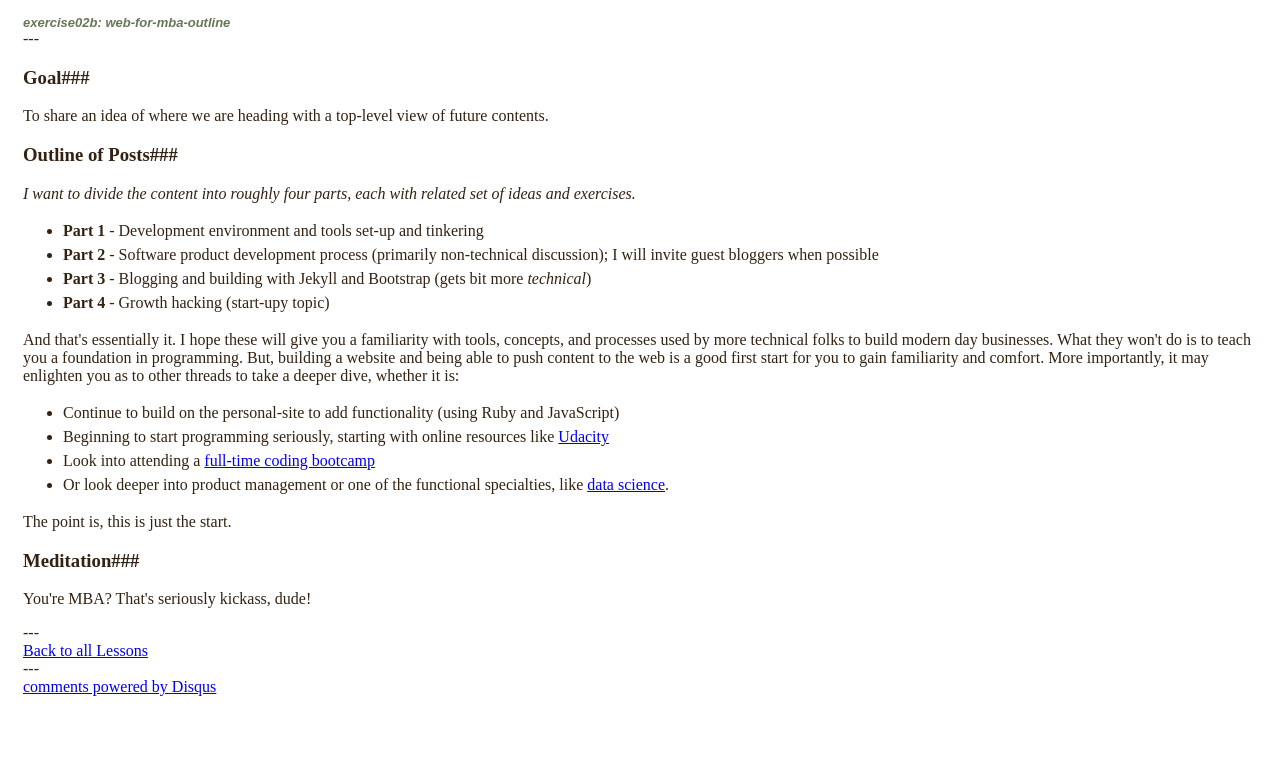
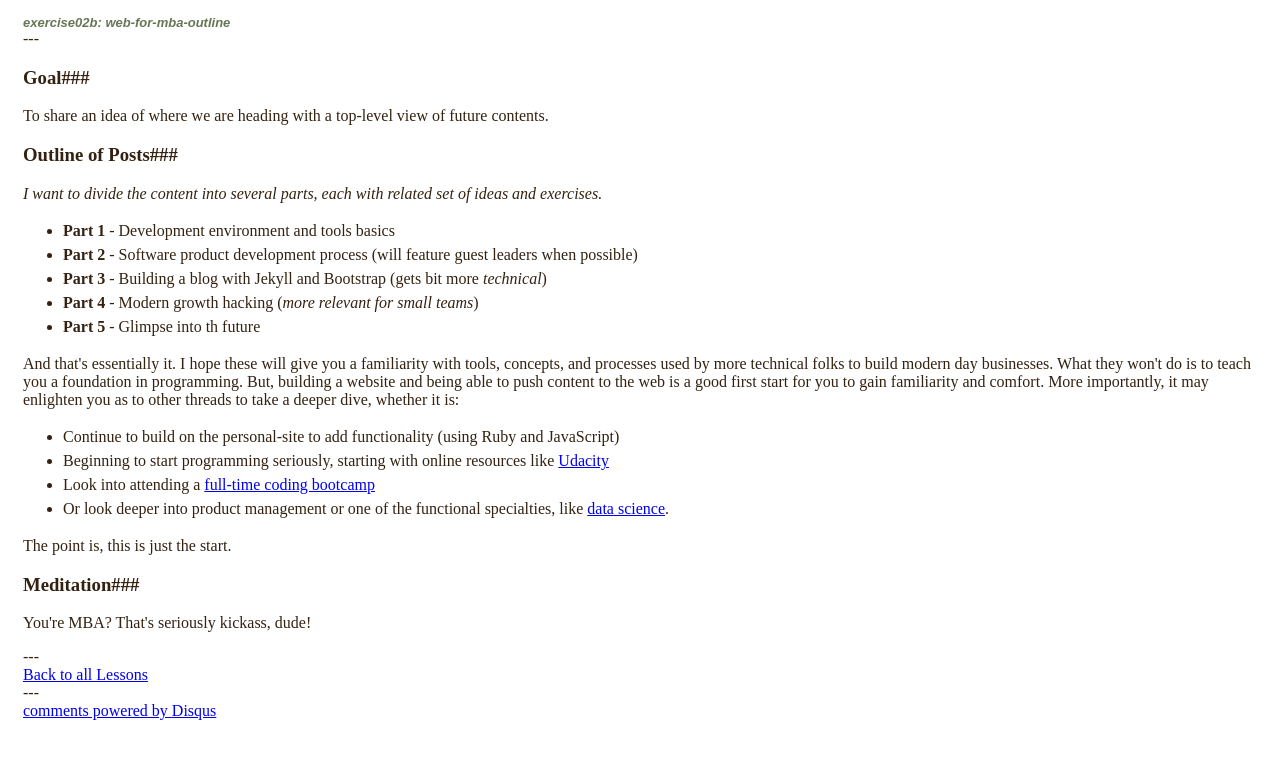
Before and after one commit to productmanagers/productmanagers.github.io, a Jekyll site: the page built from _posts/2014-01-14-day02b-outine.md, in a window 1280 px wide. Shown: the top 759 px of the page. Built offline with Jekyll 4.4.1, drawn with Linux system fonts in a browser that asks for light colours; comment, search, counter and statistics services are not loaded.

Commit message:
updated outlin

```diff
--- a/_posts/2014-01-14-day02b-outine.md
+++ b/_posts/2014-01-14-day02b-outine.md
@@ -12,12 +12,13 @@ tags : [part01, exercise02b]
 To share an idea of where we are heading with a top-level view of future contents.
 
 ###Outline of Posts###
-_I want to divide the content into roughly four parts, each with related set of ideas and exercises._
+_I want to divide the content into several parts, each with related set of ideas and exercises._
 
-* __Part 1__ - Development environment and tools set-up and tinkering
-* __Part 2__ - Software product development process (primarily non-technical discussion); I will invite guest bloggers when possible
-* __Part 3__ - Blogging and building with Jekyll and Bootstrap (gets bit more _technical_)
-* __Part 4__ - Growth hacking (start-upy topic)
+* __Part 1__ - Development environment and tools basics
+* __Part 2__ - Software product development process (will feature guest leaders when possible)
+* __Part 3__ - Building a blog with Jekyll and Bootstrap (gets bit more _technical_)
+* __Part 4__ - Modern growth hacking (_more relevant for small teams_)
+* __Part 5__ - Glimpse into th future
 
 And that\'s essentially it. I hope these will give you a familiarity with tools, concepts, and processes used by more technical folks to build modern day businesses. What they won\'t do is to teach you a foundation in programming. But, building a website and being able to push content to the web is a good first start for you to gain familiarity and comfort. More importantly, it may enlighten you as to other threads to take a deeper dive, whether it is:
 
```
